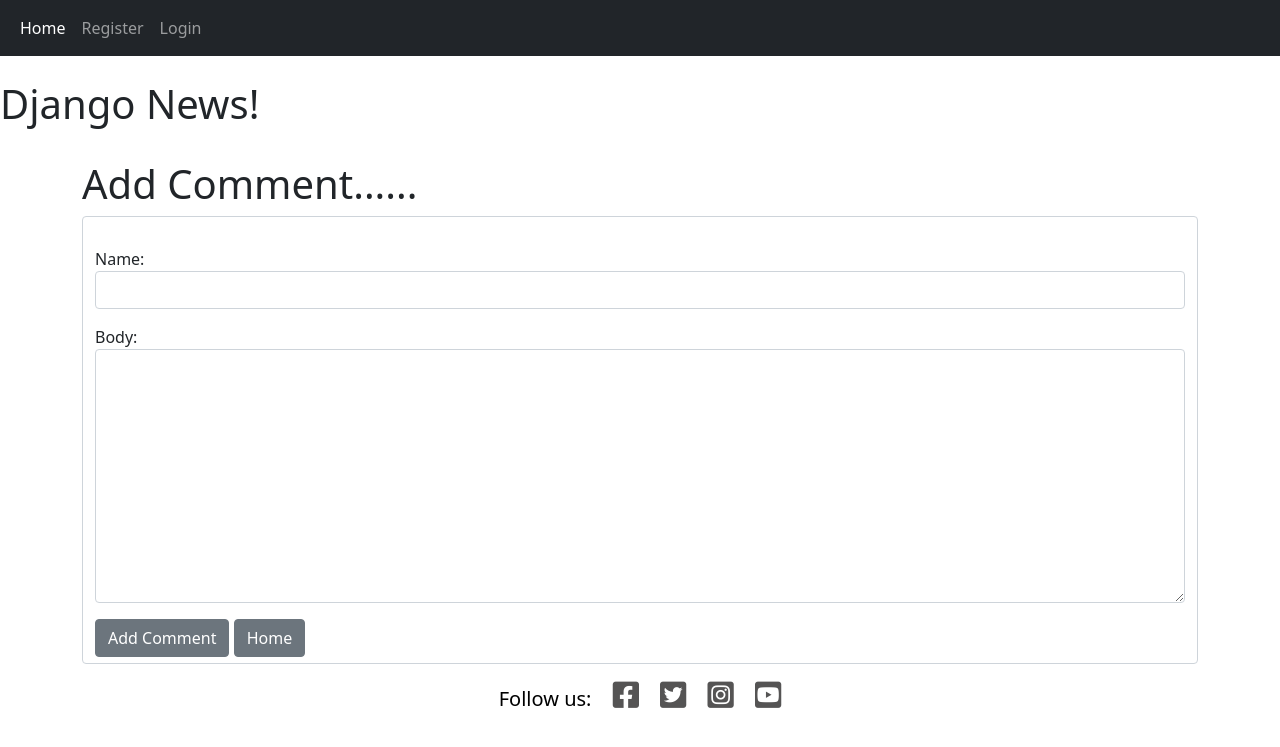
After one commit to MDegg/django-news-blog-P4, a Django app: page /article/1/comment/ in a window 1280 px wide. The commit adds this page. Shown: the top 747 px of the page. Run offline with Django 4.2, Linux system fonts and the light colour scheme; some libraries are stand-ins or nearby versions.

Commit message:
create comment functionality and styled login page

```diff
--- a/newsapp/admin.py
+++ b/newsapp/admin.py
@@ -1,7 +1,8 @@
 from django.contrib import admin
-from .models import Post, Category, Profile
+from .models import Post, Category, Profile, Comment
 #from django_summernote.admin import SummernoteModelAdmin
 
 admin.site.register(Post)
 admin.site.register(Category)
 admin.site.register(Profile)
+admin.site.register(Comment)
--- a/newsapp/forms.py
+++ b/newsapp/forms.py
@@ -1,5 +1,5 @@
 from django import forms
-from .models import Post, Category
+from .models import Post, Category, Comment
 
 
 #choices = [('coding','coding'),('motorcycles','motorcycles'),('sport','sport'),]
@@ -37,3 +37,14 @@ class EditForm(forms.ModelForm):
             'body': forms.Textarea(attrs={'class':'form-control','placeholder':'Add Blog Body Here.....'}),
 
         }
+
+class CommentForm(forms.ModelForm):
+    class Meta:
+        model = Comment
+        fields = ('name','body')
+
+        widgets = {
+            'name': forms.TextInput(attrs={'class':'form-control'}),
+            'body': forms.Textarea(attrs={'class':'form-control'}),
+
+        }
--- a/newsapp/models.py
+++ b/newsapp/models.py
@@ -38,6 +38,7 @@ class Post(models.Model):
     post_date = models.DateField(auto_now_add=True)
     category = models.CharField(max_length=255, default="uncategorized")
     likes = models.ManyToManyField(User, related_name='blog_posts')
+    date_added = models.DateTimeField(auto_now_add=True)
 
     def total_likes(self):
         return self.likes.count()
@@ -47,3 +48,13 @@ class Post(models.Model):
 
     def get_absolute_url(self):
         return reverse('home')
+
+
+class Comment(models.Model):
+    post = models.ForeignKey(Post, related_name="comments", on_delete=models.CASCADE)
+    name = models.CharField(max_length=255)
+    body = models.TextField()
+    date_added = models.DateTimeField(auto_now_add=True)
+
+    def __str__(self):
+        return '%s - %s' % (self.post.title, self.name)
--- a/newsapp/urls.py
+++ b/newsapp/urls.py
@@ -1,7 +1,7 @@
 
 from django.urls import path, include
 #from . import views
-from .views import HomeView, ArticleDetailView, AddPostView, UpdatePostView, DeletePostView, AddCategoryView, CategoryView, CategoryListView, LikeView
+from .views import HomeView, ArticleDetailView, AddPostView, UpdatePostView, DeletePostView, AddCategoryView, CategoryView, CategoryListView, LikeView, AddCommentView
 
 urlpatterns = [
     #path('', views.home, name="home"),
@@ -14,4 +14,5 @@ urlpatterns = [
     path('category/<str:cats>/', CategoryView, name='category'),
     path('category-list/', CategoryListView, name='category-list'),
     path('like/<int:pk>', LikeView, name="like_post"),
+    path('article/<int:pk>/comment/', AddCommentView.as_view(), name='add_comment'),
 ]
--- a/newsapp/views.py
+++ b/newsapp/views.py
@@ -1,9 +1,9 @@
 from django.db import models
 from django.shortcuts import render, get_object_or_404
 from django.views.generic import ListView, DetailView, CreateView, UpdateView, DeleteView
-from .models import Post, Category
+from .models import Post, Category, Comment
 from datetime import datetime, date
-from .forms import PostForm, EditForm
+from .forms import PostForm, EditForm, CommentForm
 from django.urls import reverse_lazy, reverse
 from django.http import HttpResponseRedirect
 
@@ -84,3 +84,13 @@ class DeletePostView(DeleteView):
     model = Post
     template_name = 'delete_post.html'
     success_url = reverse_lazy('home')
+
+class AddCommentView(CreateView):
+    model = Comment
+    form_class = CommentForm
+    template_name = 'add_comment.html'
+    def form_valid(self, form):
+        form.instance.post_id = self.kwargs['pk']
+        return super().form_valid(form)
+
+    success_url = reverse_lazy('home')
--- a/static/css/style.css
+++ b/static/css/style.css
@@ -14,3 +14,17 @@ button a{
 .password_success{
     color:rgb(16, 136, 16);
 }
+
+footer i {
+    font-size: 30px;
+    color: rgb(85, 84, 84);
+}
+
+#links {
+    font-size: 20px;
+    color: rgb(85, 84, 84);
+}
+
+#nav_link{
+    color:black;
+}
--- /dev/null
+++ b/templates/add_comment.html
@@ -0,0 +1,20 @@
+{% extends 'base.html' %}
+{% block title %}Comment on Post Here...{% endblock %}
+{% block content %}
+
+
+<h1>Add Comment......</h1>
+<div class="form-control">
+<form method="POST" >
+    <br>
+    {% csrf_token %}
+
+    {{ form.as_p }}
+    <button class="btn btn-secondary" type="submit">Add Comment</button>
+    <button class="btn btn-secondary" type="submit"><a href="{% url 'home' %}">Home</a></button>
+</form>
+</div>
+
+
+
+{% endblock %}
--- a/templates/base.html
+++ b/templates/base.html
@@ -20,15 +20,15 @@
     </title>
   </head>
   <body>
-    <nav class="navbar navbar-expand-lg navbar-dark bg-dark" id ="navbar">
+    <nav class="navbar navbar-expand-lg navbar-dark bg-dark"   id ="navbar">
         <div class="container-fluid" id ="navbar">
 
-          <button class="navbar-toggler" type="button" data-bs-toggle="collapse" data-bs-target="#navbarSupportedContent" aria-controls="navbarSupportedContent" aria-expanded="false" aria-label="Toggle navigation">
+          <button id="navbar" class="navbar-toggler" type="button" data-bs-toggle="collapse" data-bs-target="#navbarSupportedContent" style="color:black" aria-controls="navbarSupportedContent" aria-expanded="false" aria-label="Toggle navigation">
             <span class="navbar-toggler-icon"></span>
           </button>
           <div class="collapse navbar-collapse" id="navbarSupportedContent" id = "navbar">
-            <ul class="navbar-nav me-auto mb-2 mb-lg-0">
-              <li class="nav-item">
+            <ul class="navbar-nav me-auto mb-2 mb-lg-0" id="nav_link">
+              <li class="nav-item" id="nav_link">
                 <a class="nav-link active" aria-current="page" href="{% url 'home' %}">Home</a>
               </li>
               {% if user.is_authenticated %}
```
Also changed, not shown: members/templates/registration/login.html (+15 -1 lines), templates/article_details.html (+37 -9 lines), newsapp/migrations/0012_post_date_added_comment.py (added).
